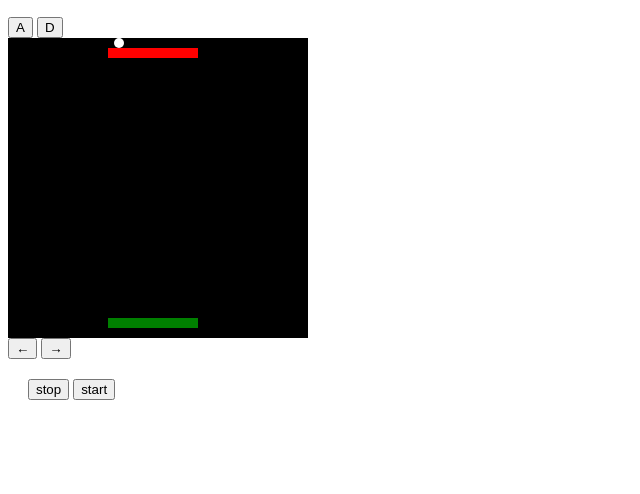
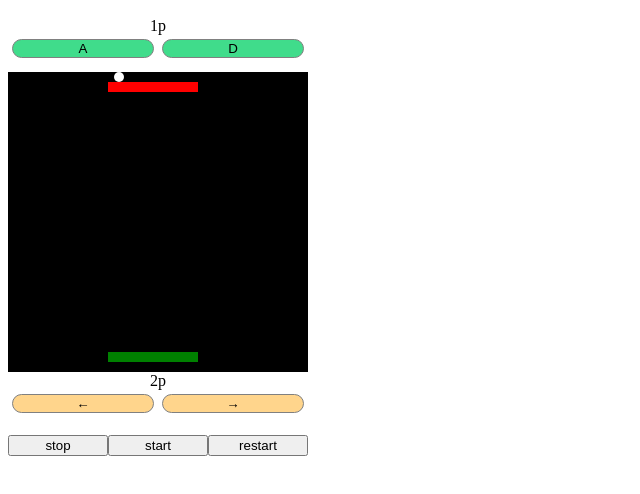
Before and after one commit to B-gooroom/pingPong, a plain HTML site: page index.html in a window 1280 px wide. Shown: the part 50-544 px from the top of the page, without its empty margins (0-640 px from the left). Drawn offline with Linux system fonts and the light colour scheme.

Commit message:
fix: 화면 css 수정

```diff
--- a/index.css
+++ b/index.css
@@ -18,3 +18,55 @@
   background-color: green;
   position: absolute;
 }
+
+.player-content {
+  display: flex;
+  flex-direction: column;
+  justify-content: center;
+  max-width: 300px;
+}
+
+.player {
+  text-align: center;
+}
+
+.btn-container {
+  width: 300px;
+  margin-top: 0;
+  margin-bottom: 10px;
+  display: flex;
+  justify-content: space-between;
+}
+
+.main-btn {
+  width: 300px;
+  margin: 8px 0;
+  display: flex;
+  justify-content: space-between;
+}
+
+.btn-1p {
+  width: 150px;
+  margin: 4px;
+  display: flex;
+  justify-content: center;
+  /* background-color: #67F8B7; */
+  background-color: #40DC8B;
+  border: 1px solid gray;
+  border-radius: 12px;
+}
+
+.btn-2p {
+  width: 150px;
+  margin: 4px;
+  display: flex;
+  justify-content: center;
+  /* background-color: #66D6EF; */
+  background-color: #FFD58C;
+  border: 1px solid gray;
+  border-radius: 12px;
+}
+
+.btn-main {
+  width: 100px;
+}
--- a/index.html
+++ b/index.html
@@ -10,18 +10,30 @@
 </head>
 <body>
   <h2>Play PingPong</h2>
-  <button onclick="player1(-10)">A</button>
-  <button onclick="player1(10)">D</button>
+  <div class="player-content">
+    <div class="player">1p</div>
+    <div class="btn-container">
+      <button onclick="player1(-10)" class="btn-1p">A</button>
+      <button onclick="player1(10)" class="btn-1p">D</button>
+    </div>
+  </div>
   <div id="play-board">
     <div id="play-ball"></div>
     <div id="bar-red"></div>
     <div id="bar-green"></div>
   </div>
-  <button onclick="player2(-10)">←</button>
-  <button onclick="player2(10)">→</button>
-  <div style="margin: 20px">
-    <button onclick="stop()">stop</button>
-    <button onclick="start()">start</button>
+  <div class="player-content">
+    <div class="player">2p</div>
+    <div class="btn-container">
+      <button onclick="player2(-10)" class="btn-2p">←</button>
+      <button onclick="player2(10)" class="btn-2p">→</button>
+    </div>
+  </div>
+  <div class="main-btn">
+    <button onclick="stop()" class="btn-main">stop</button>
+    <button onclick="start()" class="btn-main">start</button>
+    <button onclick="restart()" class="btn-main">restart</button>
+
   </div>
 </body>
 </html>
```
